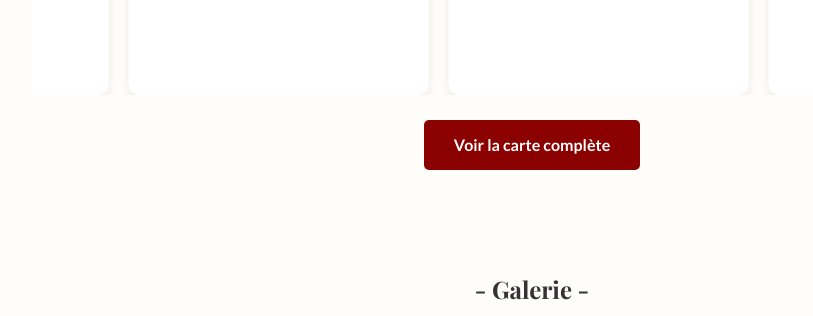
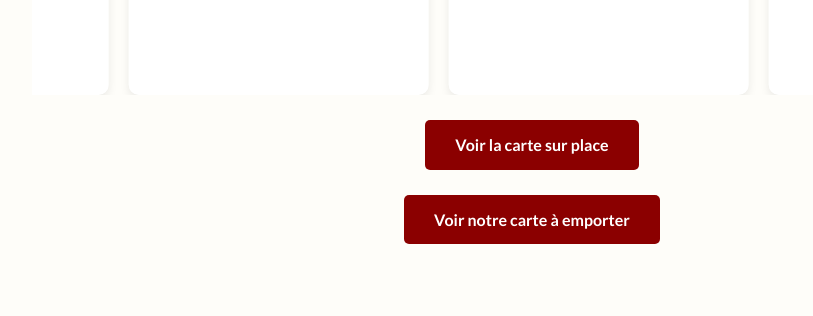
Before and after one commit to luweb081-droid/legarban, a plain HTML site: page index.html in a window 1280 px wide. Shown: the part 1438-1754 px from the top of the page, without its empty margins (108-921 px from the left). Drawn offline with nearby package versions, Linux system fonts and the light colour scheme.

Commit message:
carte a emporter

```diff
--- a/index.html
+++ b/index.html
@@ -104,7 +104,10 @@
     </div>
   </div>
   <div class="menu-btn">
-    <a href="assets/images/carte.png" target="_blank" class="btn-menu">Voir la carte complète</a>
+    <a href="assets/images/carte.png" target="_blank" class="btn-menu">Voir la carte sur place</a>
+  </div>
+  <div class="menu-btn">
+    <a href="assets/images/carte_a_emporter.jpg" target="_blank" class="btn-menu">Voir notre carte à emporter</a>
   </div>
 </section>
 
```
Also changed, not shown: assets/images/carte_a_emporter.jpg (added).
